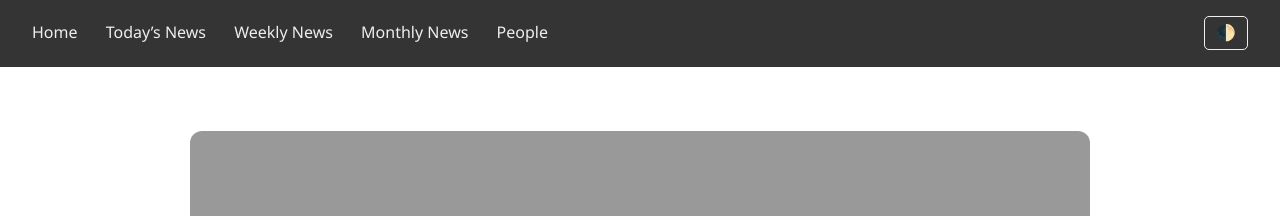
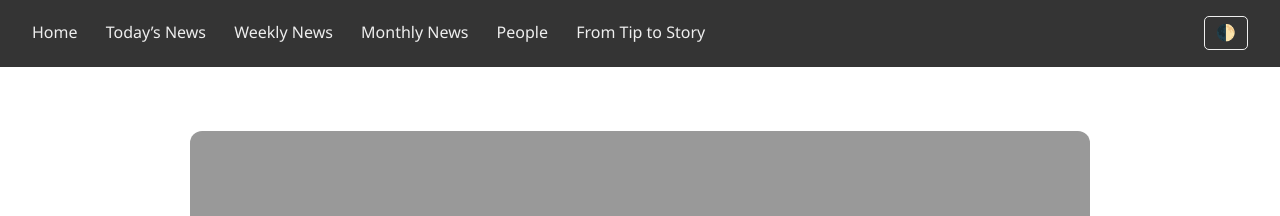
Before and after one commit to FrederikBDSstudent/sustainability, a Jekyll site: the page built from _pages/from-tip-to-story.html, in a window 1280 px wide. Shown: the top 216 px of the page. Built offline with Jekyll 4.4.1, drawn with Linux system fonts in a browser that asks for light colours; a script that is not in the unit is left out.

Commit message:
Update default.html

```diff
--- a/_layouts/default.html
+++ b/_layouts/default.html
@@ -3,7 +3,7 @@
   <head>
     <meta charset="UTF-8" />
     <meta name="viewport" content="width=device-width, initial-scale=1.0" />
-    <title>{{ page.title | default: site.title }}</title>
+    <title>{{ page.page_title | default: page.title | default: site.title }}</title>
     <link rel="stylesheet" href="{{ '/assets/css/style.css' | relative_url }}">
 
     <style>
@@ -14,7 +14,7 @@
         width: 100%;
         height: 100%;
         z-index: -1;
-        pointer-events: none; /* Allow clicks through the background */
+        pointer-events: none;
       }
     </style>
   </head>
@@ -32,6 +32,7 @@
           <a href="{{ '/weekly' | relative_url }}">Weekly News</a>
           <a href="{{ '/monthly' | relative_url }}">Monthly News</a>
           <a href="{{ '/people' | relative_url }}">People</a>
+          <a href="{{ '/from-tip-to-story' | relative_url }}">From Tip to Story</a>
         </div>
         <div class="nav-right">
           <button id="theme-toggle" aria-label="Toggle Theme">🌓</button>
```
